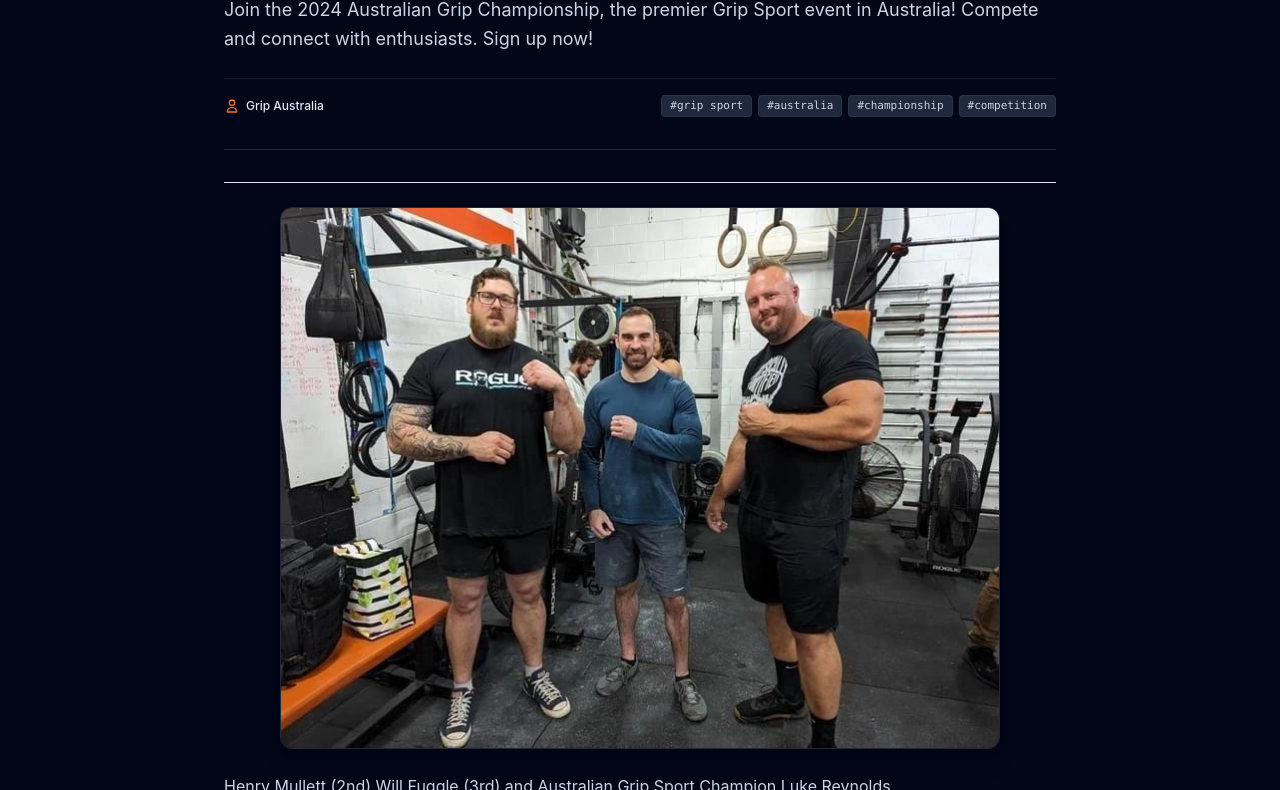
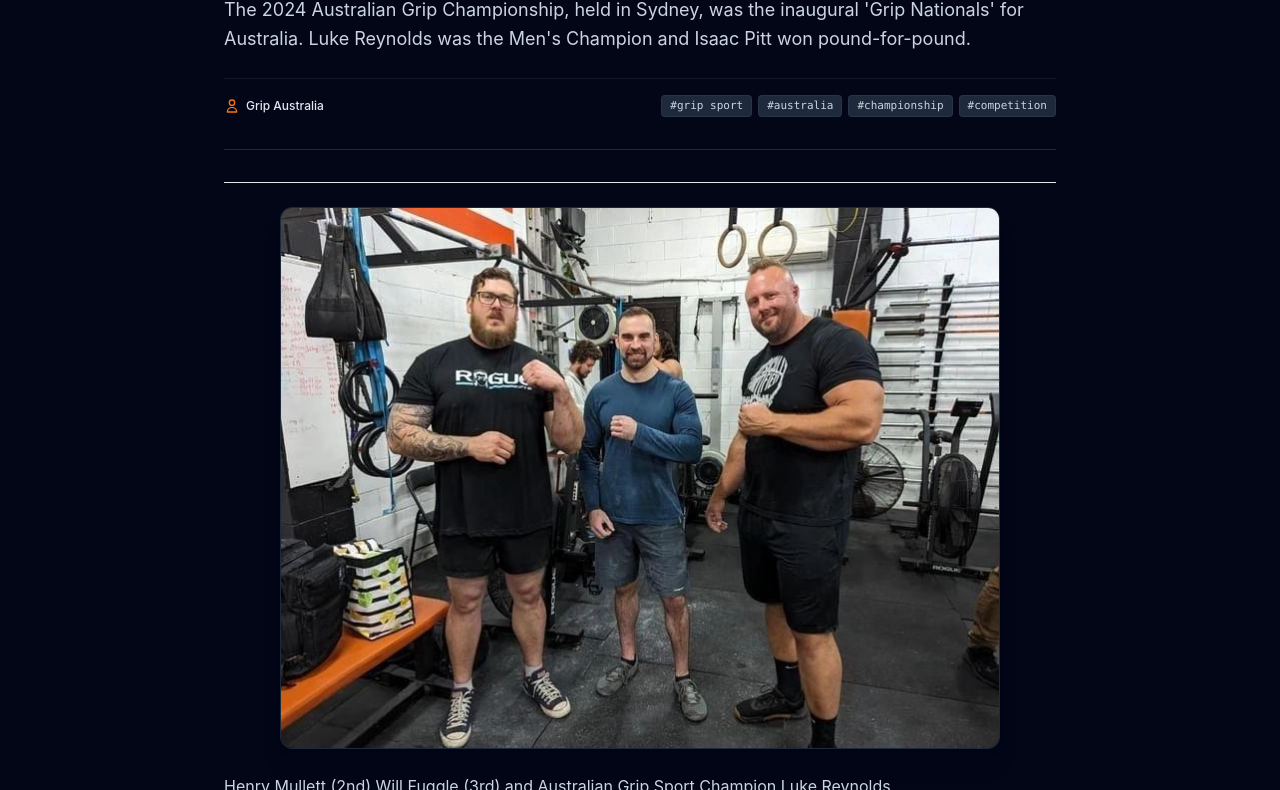
Before and after one commit to Buhtig3/gripaustralia, an Astro site: page /grip-australia-alpha/2024-championship in a window 1280 px wide. Shown: the part 270-1060 px from the top of the page. Built offline with nearby package versions, Linux system fonts and the light colour scheme; Astro itself is replaced by a stand-in of ours.

Commit message:
Update 2024-championship.md
Updated description

```diff
--- a/src/content/articles/2024-championship.md
+++ b/src/content/articles/2024-championship.md
@@ -1,8 +1,8 @@
 ---
 title: 2024 Australian Grip Sport Championship
 description: >-
-  Join the 2024 Australian Grip Championship, the premier Grip Sport event in
-  Australia! Compete and connect with enthusiasts. Sign up now!
+  The 2024 Australian Grip Championship, held in Sydney, was the inaugural 'Grip Nationals' for
+  Australia. Luke Reynolds was the Men's Champion and Isaac Pitt won pound-for-pound.
 originalUrl: https://gripaustralia.com/2024-championship
 migratedAt: '2026-09-04T04:22:32.273Z'
 author: Grip Australia
```
